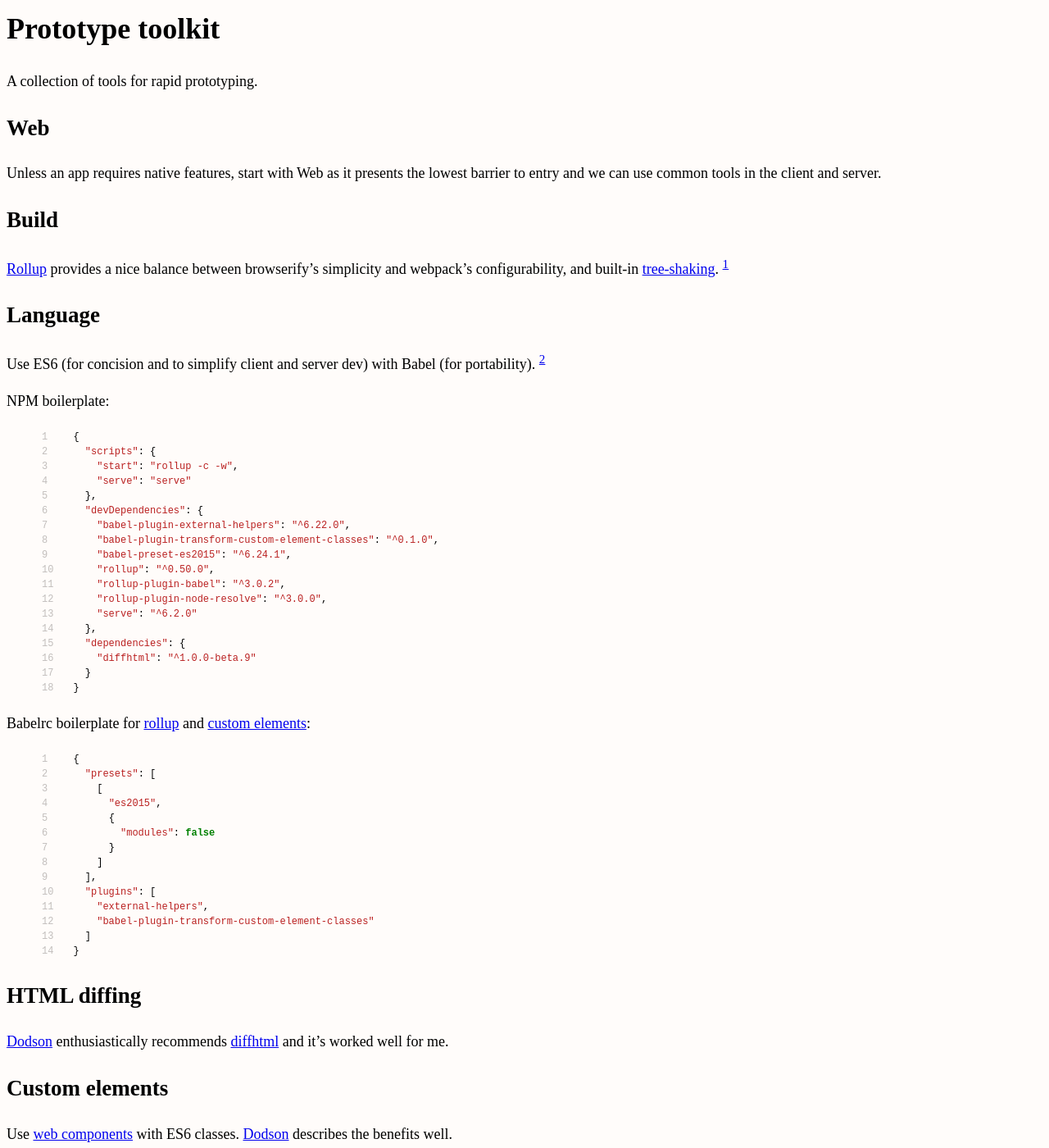
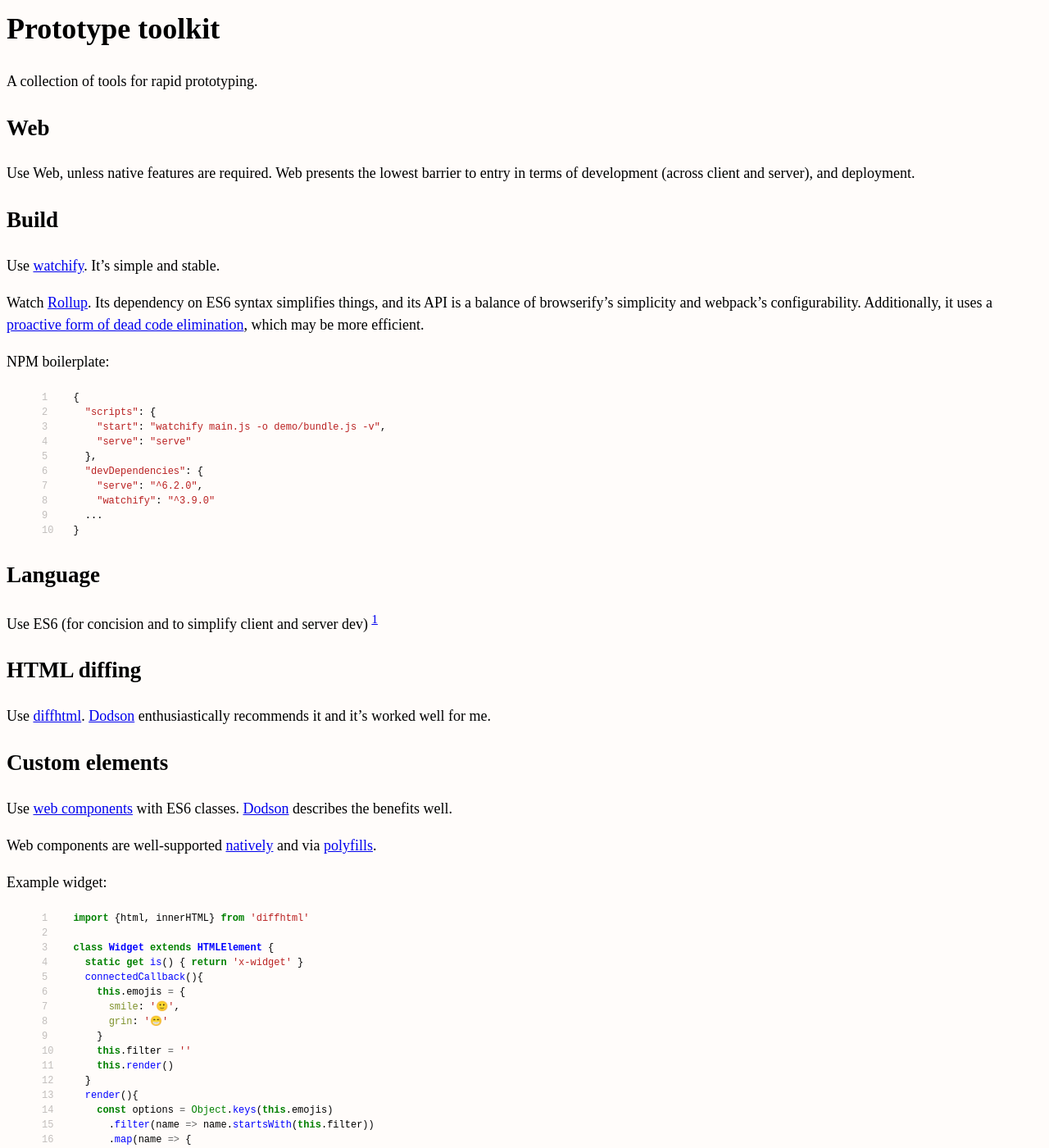
Before and after one commit to erikeldridge/erikeldridge.github.com, a Jekyll site: the page built from _posts/2017-10-04-prototype-toolkit.md, in a window 1280 px wide and 1400 px high. Shown: the whole window at 82% size. Built offline with Jekyll 4.4.1, drawn with Linux system fonts in a browser that asks for light colours; nearby versions of some CDN libraries; some of the changed text lies outside the part shown.

Commit message:
Update prototype build tooling

```diff
--- a/_posts/2017-10-04-prototype-toolkit.md
+++ b/_posts/2017-10-04-prototype-toolkit.md
@@ -11,65 +11,38 @@
 
 ## Web
 
-Unless an app requires native features, start with Web as it presents the lowest barrier to entry and we can use common tools in the client and server.
+Use Web, unless native features are required. Web presents the lowest barrier to entry in terms of development (across client and server), and deployment.
 
 ## Build
 
-[Rollup](https://rollupjs.org) provides a nice balance between browserify's simplicity and webpack's configurability, and built-in [tree-shaking](https://github.com/rollup/rollup#tree-shaking). [^treeshaking]
+Use [watchify](https://github.com/browserify/watchify). It's simple and stable.
 
-[^treeshaking]: My simple testing based on `du -h` indicated a 20% size reduction.
-
-## Language
-
-Use ES6 (for concision and to simplify client and server dev) with Babel (for portability). [^types]
-
-[^types]: Type safety is helpful for non-trivial code bases, but the goal in prototyping is to get customer feedback for the lowest cost; we can refactor to something type-safe once we've found product-market fit.
+Watch [Rollup](https://rollupjs.org). Its dependency on ES6 syntax simplifies things, and its API is a balance of browserify's simplicity and webpack's configurability. Additionally, it uses a [proactive form of dead code elimination](https://github.com/rollup/rollup#tree-shaking), which may be more efficient.
 
 NPM boilerplate:
 
 {% highlight js linenos %}
 {
   "scripts": {
-    "start": "rollup -c -w",
+    "start": "watchify main.js -o demo/bundle.js -v",
     "serve": "serve"
   },
   "devDependencies": {
-    "babel-plugin-external-helpers": "^6.22.0",
-    "babel-plugin-transform-custom-element-classes": "^0.1.0",
-    "babel-preset-es2015": "^6.24.1",
-    "rollup": "^0.50.0",
-    "rollup-plugin-babel": "^3.0.2",
-    "rollup-plugin-node-resolve": "^3.0.0",
-    "serve": "^6.2.0"
-  },
-  "dependencies": {
-    "diffhtml": "^1.0.0-beta.9"
-  }
+    "serve": "^6.2.0",
+    "watchify": "^3.9.0"
+  ...
 }
 {% endhighlight %}
 
-Babelrc boilerplate for [rollup](https://github.com/rollup/rollup-plugin-babel#configuring-babel) and [custom elements](https://stackoverflow.com/a/41415441/1971682):
+## Language
 
-{% highlight js linenos %}
-{
-  "presets": [
-    [
-      "es2015",
-      {
-        "modules": false
-      }
-    ]
-  ],
-  "plugins": [
-    "external-helpers",
-    "babel-plugin-transform-custom-element-classes"
-  ]
-}
-{% endhighlight %}
+Use ES6 (for concision and to simplify client and server dev) [^es6]
+
+[^es6]: Type safety is helpful for non-trivial code bases, but the goal in prototyping is to get customer feedback for the lowest cost; we can refactor to something type-safe once we've found product-market fit.
 
 ## HTML diffing
 
-[Dodson] enthusiastically recommends [diffhtml](https://github.com/tbranyen/diffhtml) and it's worked well for me.
+Use [diffhtml](https://github.com/tbranyen/diffhtml). [Dodson] enthusiastically recommends it and it's worked well for me.
 
 ## Custom elements
 
@@ -83,8 +56,7 @@
 import {html, innerHTML} from 'diffhtml'
 
 class Widget extends HTMLElement {
-  emojis: { [key:string] : string }
-  filter: string
+  static get is() { return 'x-widget' }
   connectedCallback(){
     this.emojis = {
       smile: '🙂',
@@ -116,14 +88,15 @@
 
 {% highlight js linenos %}
 [Widget].forEach(el => {
-  const name = 'x-' + el.name.toLowerCase()
-  if (!window.customElements.get(name)) {
-    window.customElements.define(name, el);
+  if (!window.customElements.get(el.is)) {
+    window.customElements.define(el.is, el);
   }
 })
 {% endhighlight %}
 
-Note: event listeners must be bound externally to survive template transformation:
+Note `is` naming convention consistent with Polymer.
+
+Note event listeners bound externally to separate behavior from markup, and to survive template inlining, eg via Babel:
 
 {% highlight js linenos %}
 connectedCallback(){
```
Also changed, not shown: other parts of _posts/2017-10-04-prototype-toolkit.md (+1 -1 lines).
